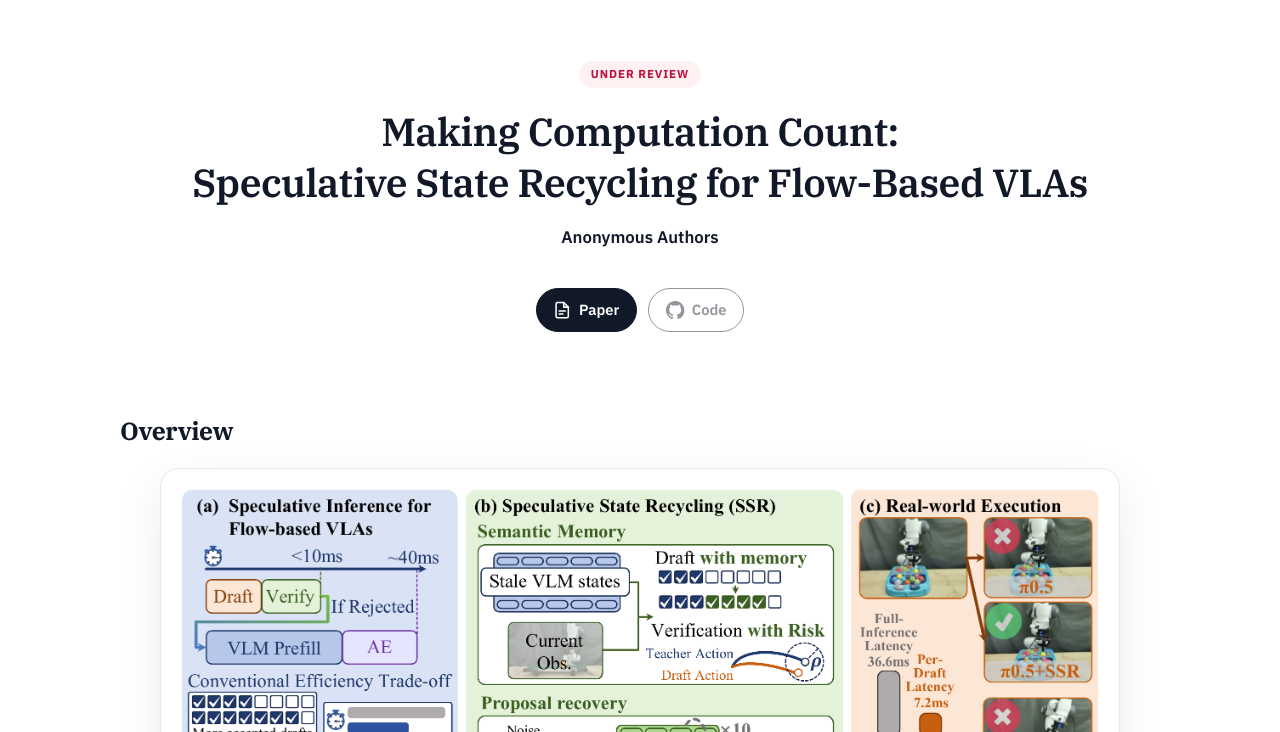
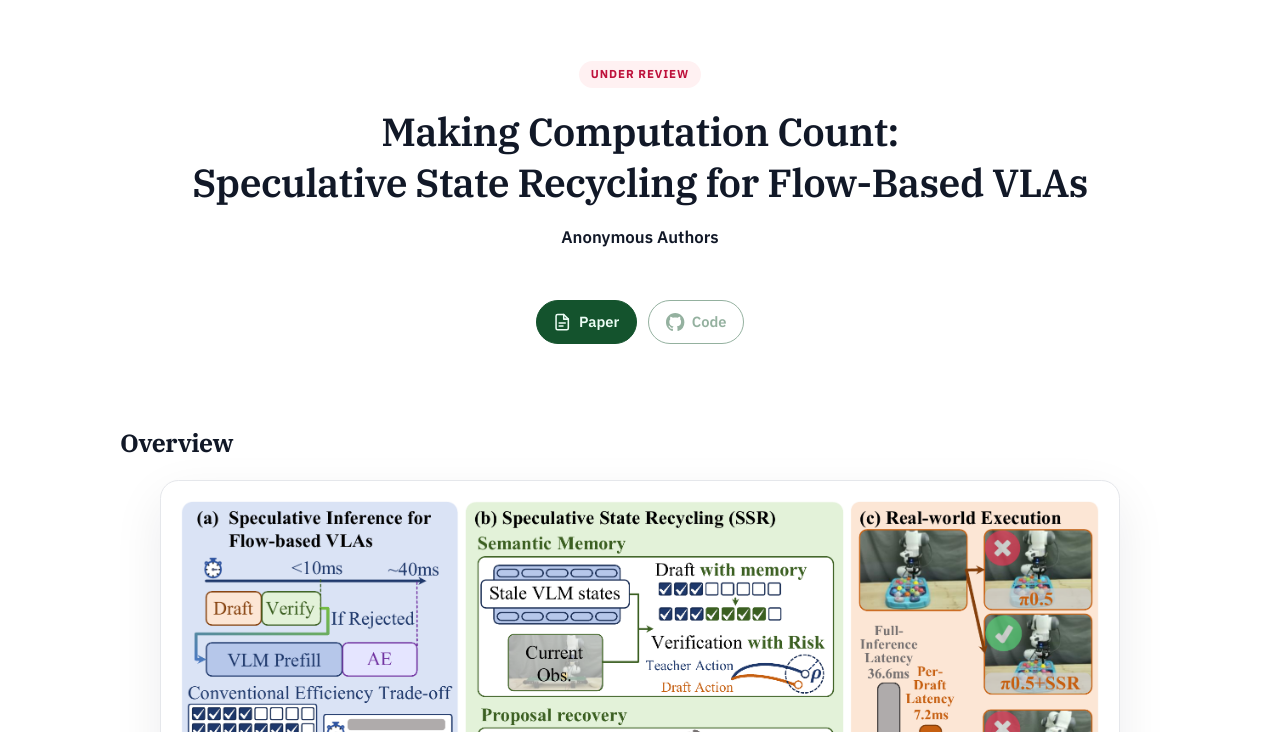
Before and after one commit to SsrAcc/speculative-state-recycling, a plain HTML site: page index.html in a window 1280 px wide. Shown: the part 68-800 px from the top of the page. Drawn offline with Linux system fonts and the light colour scheme.

Commit message:
Use dark green Paper/Code buttons and add space below authors

```diff
--- a/style.css
+++ b/style.css
@@ -110,7 +110,7 @@ h1 {
   font-weight: 600;
 }
 .authors {
-  margin: 0 0 2.35rem;
+  margin: 0 0 3.1rem;
   font-weight: 600;
   font-size: 1.05rem;
 }
@@ -126,9 +126,9 @@ h1 {
   gap: 0.45rem;
   padding: 0.58rem 1.05rem;
   border-radius: 999px;
-  border: 1px solid var(--ink);
-  background: var(--ink);
-  color: white;
+  border: 1px solid #14532d;
+  background: #14532d;
+  color: #ecfdf5;
   font-weight: 600;
   font-size: 0.92rem;
 }
@@ -141,7 +141,8 @@ h1 {
 }
 .btn.ghost {
   background: white;
-  color: var(--ink);
+  color: #14532d;
+  border-color: #14532d;
 }
 .btn.disabled {
   opacity: 0.45;
```
